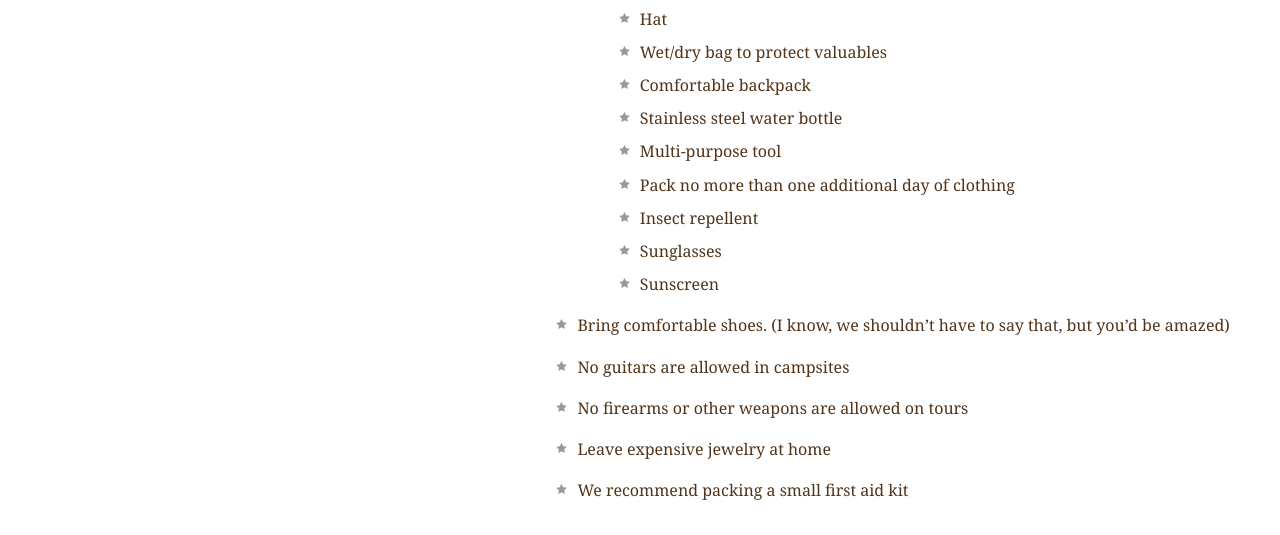
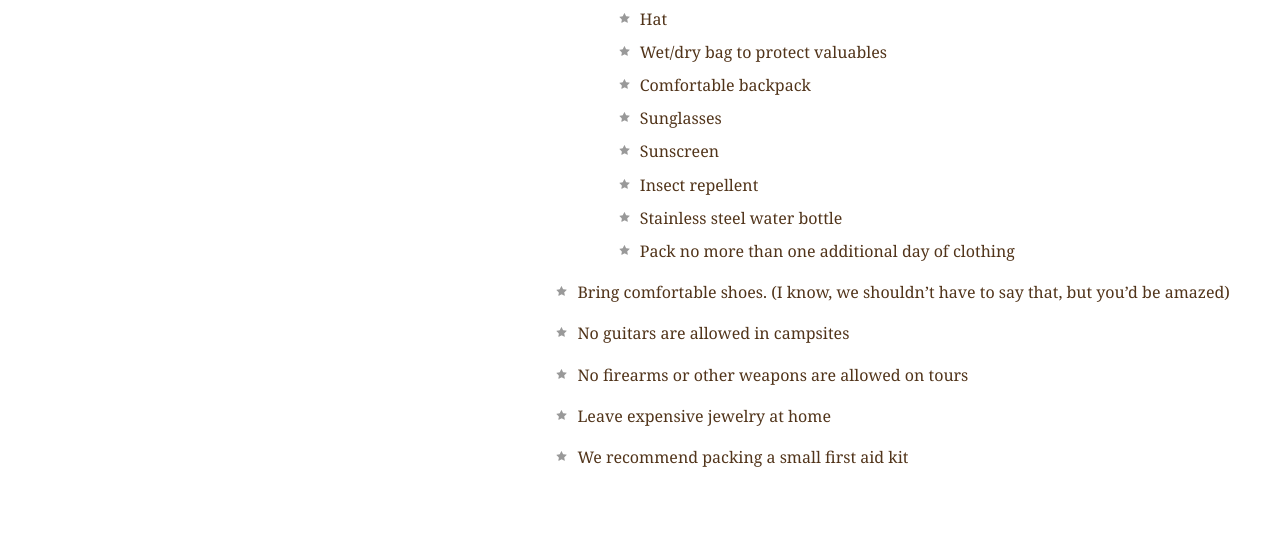
Before and after one commit to aarthika1518/test, a plain HTML site: page resources.html in a window 1280 px wide. Shown: the part 2061-2596 px from the top of the page. Drawn offline with Linux system fonts and the light colour scheme.

Commit message:
Reorder the recommeded items in resources html

```diff
--- a/resources.html
+++ b/resources.html
@@ -96,12 +96,14 @@
                 <li>Hat</li>
                 <li>Wet/dry bag to protect valuables</li>
                 <li>Comfortable backpack</li>
+				<li>Sunglasses</li>
+                <li>Sunscreen</li>
+				<li>Insect repellent</li>
                 <li>Stainless steel water bottle</li>
-                <li>Multi-purpose tool</li>
+
                 <li>Pack no more than one additional day of clothing</li>
-                <li>Insect repellent</li>
-                <li>Sunglasses</li>
-                <li>Sunscreen</li>
+
+
               </ul>
             </li>
             <li>Bring comfortable shoes. (I know, we shouldn’t have to say that, but you’d be amazed)</li>
```
Also changed, not shown: 1 other file.
